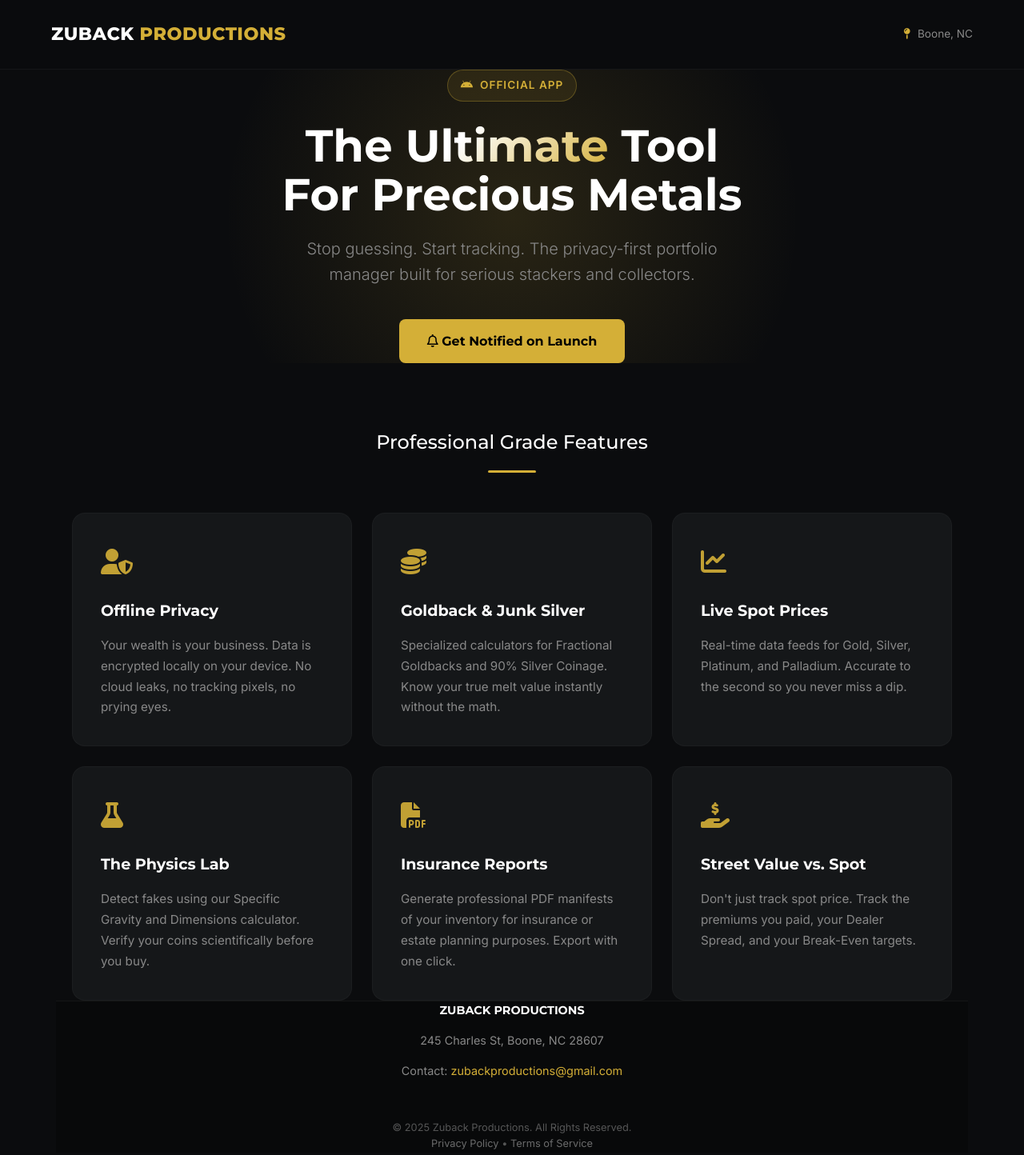
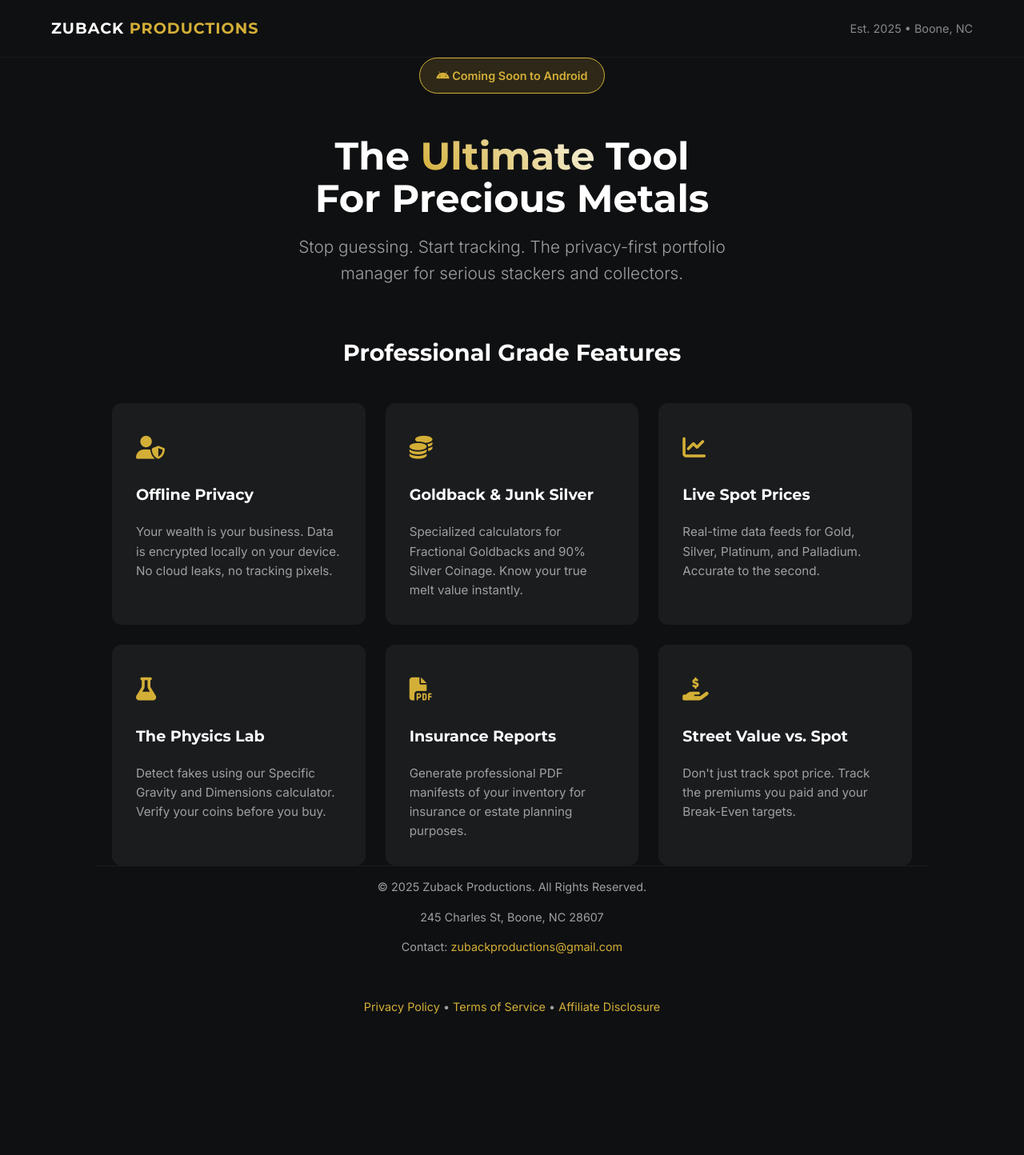
Before and after one commit to Zuback/zubackproductions.github.io, a plain HTML site: page index.html in a window 1280 px wide. Shown: the whole page at 80% size. After the commit the page ends 1284 px from the top, so only its background shows below. Drawn offline with Linux system fonts and the light colour scheme.

Commit message:
Final website update

```diff
--- a/index.html
+++ b/index.html
@@ -14,11 +14,11 @@
     <style>
         :root {
             --gold: #D4AF37;
-            --gold-glow: rgba(212, 175, 55, 0.15);
-            --dark: #0b0c0e;
-            --card-bg: #151719;
+            --gold-light: #F4C430;
+            --dark: #0f1012;
+            --card-bg: #1A1C1E;
             --text: #e0e0e0;
-            --text-muted: #888;
+            --text-muted: #a0a0a0;
         }
 
         body {
@@ -28,73 +28,44 @@
             background: var(--dark);
             color: var(--text);
             line-height: 1.6;
-            overflow-x: hidden;
         }
 
-        /* PREMIUM NAVIGATION */
+        /* Navigation Bar */
         nav {
             display: flex;
             justify-content: space-between;
             align-items: center;
-            padding: 25px 5%;
-            background: rgba(11, 12, 14, 0.95);
-            backdrop-filter: blur(10px);
+            padding: 20px 5%;
             border-bottom: 1px solid rgba(255,255,255,0.05);
-            position: sticky;
-            top: 0;
-            z-index: 100;
         }
         .brand {
             font-family: 'Montserrat', sans-serif;
-            font-weight: 800;
-            font-size: 1.4rem;
+            font-weight: 700;
+            font-size: 1.2rem;
             color: #fff;
-            letter-spacing: 0.5px;
+            letter-spacing: 1px;
             text-transform: uppercase;
         }
         .brand span { color: var(--gold); }
-        .location { font-size: 0.85rem; color: var(--text-muted); font-weight: 500; }
 
-        .container { max-width: 1100px; margin: 0 auto; padding: 0 20px; text-align: center; }
+        .container { max-width: 1000px; margin: 0 auto; padding: 0 20px; text-align: center; }
 
-        /* HERO SECTION */
-        header {
-            padding: 100px 20px 80px;
-            background: radial-gradient(circle at center, var(--gold-glow) 0%, transparent 60%);
-        }
-
-        .badge {
-            background: rgba(212, 175, 55, 0.1);
-            color: var(--gold);
-            padding: 8px 16px;
-            border-radius: 50px;
-            display: inline-flex;
-            align-items: center;
-            gap: 8px;
-            font-weight: 600;
-            border: 1px solid rgba(212, 175, 55, 0.3);
-            font-size: 0.85rem;
-            margin-bottom: 25px;
-            text-transform: uppercase;
-            letter-spacing: 1px;
-        }
-
+        /* Hero Section */
+        header { padding: 80px 20px 60px; }
         h1 {
             font-family: 'Montserrat', sans-serif;
-            font-size: 3.5rem;
-            margin: 0 auto 20px;
+            font-size: 3rem;
+            margin-bottom: 15px;
             color: #fff;
             line-height: 1.1;
-            max-width: 900px;
         }
         h1 span {
-            background: linear-gradient(135deg, #fff 30%, var(--gold) 100%);
+            background: -webkit-linear-gradient(45deg, var(--gold), #F8F4E3);
             -webkit-background-clip: text;
             -webkit-text-fill-color: transparent;
         }
-
         h2 {
-            font-size: 1.25rem;
+            font-size: 1.3rem;
             font-weight: 300;
             color: var(--text-muted);
             margin-bottom: 40px;
@@ -102,70 +73,51 @@
             margin-left: auto;
             margin-right: auto;
         }
-
-        .cta-button {
+        .badge {
+            background: rgba(212, 175, 55, 0.15);
+            color: var(--gold);
+            padding: 10px 20px;
+            border-radius: 50px;
             display: inline-block;
-            background: var(--gold);
-            color: #000;
-            padding: 15px 35px;
-            font-weight: 700;
-            border-radius: 8px;
-            text-decoration: none;
-            font-family: 'Montserrat', sans-serif;
-            transition: transform 0.2s, box-shadow 0.2s;
-        }
-        .cta-button:hover {
-            transform: translateY(-2px);
-            box-shadow: 0 10px 20px rgba(212, 175, 55, 0.2);
-            background: #e5c14d;
+            font-weight: 600;
+            border: 1px solid var(--gold);
+            font-size: 0.9rem;
+            margin-bottom: 20px;
         }
 
-        /* FEATURES GRID */
+        /* Features Grid */
         .section-title {
-            margin-top: 80px;
+            margin-top: 60px;
             font-family: 'Montserrat', sans-serif;
-            font-size: 1.5rem;
+            font-size: 1.8rem;
             color: #fff;
-            margin-bottom: 50px;
-            position: relative;
-            display: inline-block;
-        }
-        .section-title::after {
-            content: '';
-            display: block;
-            width: 60px;
-            height: 3px;
-            background: var(--gold);
-            margin: 15px auto 0;
-            border-radius: 2px;
+            margin-bottom: 40px;
         }
 
         .grid {
             display: grid;
-            grid-template-columns: repeat(auto-fit, minmax(320px, 1fr));
+            grid-template-columns: repeat(auto-fit, minmax(300px, 1fr));
             gap: 25px;
             text-align: left;
         }
 
         .card {
             background: var(--card-bg);
-            padding: 35px;
-            border-radius: 16px;
-            border: 1px solid rgba(255,255,255,0.03);
-            transition: all 0.3s ease;
+            padding: 30px;
+            border-radius: 12px;
+            border-top: 3px solid transparent;
+            transition: transform 0.2s ease, border-color 0.2s ease;
         }
 
         .card:hover {
             transform: translateY(-5px);
-            border-color: rgba(212, 175, 55, 0.3);
-            box-shadow: 0 10px 30px rgba(0,0,0,0.3);
+            border-color: var(--gold);
         }
 
         .card-icon {
-            font-size: 2rem;
+            font-size: 1.8rem;
             color: var(--gold);
             margin-bottom: 20px;
-            opacity: 0.9;
         }
 
         .card h3 {
@@ -173,39 +125,28 @@
             color: #fff;
             font-family: 'Montserrat', sans-serif;
             font-size: 1.2rem;
-            margin-bottom: 10px;
         }
         .card p {
             color: var(--text-muted);
             font-size: 0.95rem;
             margin-bottom: 0;
-            line-height: 1.7;
         }
 
-        /* FOOTER */
+        /* Footer */
         footer {
-            margin-top: 120px;
-            padding: 60px 20px;
+            margin-top: 100px;
+            padding: 40px 20px;
             border-top: 1px solid rgba(255,255,255,0.05);
             font-size: 0.9rem;
             color: var(--text-muted);
-            background: #08090a;
         }
-        footer .brand-small {
-            font-family: 'Montserrat', sans-serif;
-            font-weight: 700;
-            color: #fff;
-            margin-bottom: 10px;
-            display: block;
-        }
-        footer a { color: var(--gold); text-decoration: none; transition: opacity 0.2s; }
-        footer a:hover { opacity: 0.8; }
+        footer a { color: var(--gold); text-decoration: none; transition: color 0.2s; }
+        footer a:hover { color: #fff; }
 
-        @media (max-width: 768px) {
-            h1 { font-size: 2.5rem; }
+        @media (max-width: 600px) {
+            h1 { font-size: 2.2rem; }
             .grid { grid-template-columns: 1fr; }
-            nav { flex-direction: column; gap: 15px; }
-            header { padding-top: 60px; }
+            nav { flex-direction: column; gap: 10px; }
         }
     </style>
 </head>
@@ -213,74 +154,70 @@
 
     <nav>
         <div class="brand">Zuback <span>Productions</span></div>
-        <div class="location"><i class="fa-solid fa-map-pin" style="color:var(--gold); margin-right:5px;"></i> Boone, NC</div>
+        <div style="font-size: 0.9rem; color: #888;">Est. 2025 • Boone, NC</div>
     </nav>
 
     <header class="container">
         <div class="badge">
-            <i class="fa-brands fa-android"></i> Official App
+            <i class="fa-brands fa-android"></i> Coming Soon to Android
         </div>
 
         <h1>The <span>Ultimate</span> Tool<br>For Precious Metals</h1>
-        <h2>Stop guessing. Start tracking. The privacy-first portfolio manager built for serious stackers and collectors.</h2>
-
-        <a href="mailto:zubackproductions@gmail.com?subject=Notify Me On Launch" class="cta-button">
-            <i class="fa-regular fa-bell"></i> Get Notified on Launch
-        </a>
+        <h2>Stop guessing. Start tracking. The privacy-first portfolio manager for serious stackers and collectors.</h2>
     </header>
 
     <div class="container">
 
-        <div class="section-title">Professional Grade Features</div>
+        <h3 class="section-title">Professional Grade Features</h3>
 
         <div class="grid">
             <div class="card">
                 <div class="card-icon"><i class="fa-solid fa-user-shield"></i></div>
                 <h3>Offline Privacy</h3>
-                <p>Your wealth is your business. Data is encrypted locally on your device. No cloud leaks, no tracking pixels, no prying eyes.</p>
+                <p>Your wealth is your business. Data is encrypted locally on your device. No cloud leaks, no tracking pixels.</p>
             </div>
 
             <div class="card">
                 <div class="card-icon"><i class="fa-solid fa-coins"></i></div>
                 <h3>Goldback & Junk Silver</h3>
-                <p>Specialized calculators for Fractional Goldbacks and 90% Silver Coinage. Know your true melt value instantly without the math.</p>
+                <p>Specialized calculators for Fractional Goldbacks and 90% Silver Coinage. Know your true melt value instantly.</p>
             </div>
 
             <div class="card">
                 <div class="card-icon"><i class="fa-solid fa-chart-line"></i></div>
                 <h3>Live Spot Prices</h3>
-                <p>Real-time data feeds for Gold, Silver, Platinum, and Palladium. Accurate to the second so you never miss a dip.</p>
+                <p>Real-time data feeds for Gold, Silver, Platinum, and Palladium. Accurate to the second.</p>
             </div>
 
             <div class="card">
                 <div class="card-icon"><i class="fa-solid fa-flask"></i></div>
                 <h3>The Physics Lab</h3>
-                <p>Detect fakes using our Specific Gravity and Dimensions calculator. Verify your coins scientifically before you buy.</p>
+                <p>Detect fakes using our Specific Gravity and Dimensions calculator. Verify your coins before you buy.</p>
             </div>
 
             <div class="card">
                 <div class="card-icon"><i class="fa-solid fa-file-pdf"></i></div>
                 <h3>Insurance Reports</h3>
-                <p>Generate professional PDF manifests of your inventory for insurance or estate planning purposes. Export with one click.</p>
+                <p>Generate professional PDF manifests of your inventory for insurance or estate planning purposes.</p>
             </div>
 
             <div class="card">
                 <div class="card-icon"><i class="fa-solid fa-hand-holding-dollar"></i></div>
                 <h3>Street Value vs. Spot</h3>
-                <p>Don't just track spot price. Track the premiums you paid, your Dealer Spread, and your Break-Even targets.</p>
+                <p>Don't just track spot price. Track the premiums you paid and your Break-Even targets.</p>
             </div>
         </div>
     </div>
 
     <footer class="container">
-        <span class="brand-small">ZUBACK PRODUCTIONS</span>
+        <p>&copy; 2025 Zuback Productions. All Rights Reserved.</p>
         <p>245 Charles St, Boone, NC 28607</p>
         <p>Contact: <a href="mailto:zubackproductions@gmail.com">zubackproductions@gmail.com</a></p>
         <br>
-        <p style="font-size: 0.8rem; opacity: 0.6;">
-            &copy; 2025 Zuback Productions. All Rights Reserved.<br>
-            <a href="#" style="color:#aaa;">Privacy Policy</a> •
-            <a href="#" style="color:#aaa;">Terms of Service</a>
+        <p>
+            <a href="#">Privacy Policy</a> •
+            <a href="#">Terms of Service</a> •
+            <a href="#">Affiliate Disclosure</a>
         </p>
     </footer>
 
```
